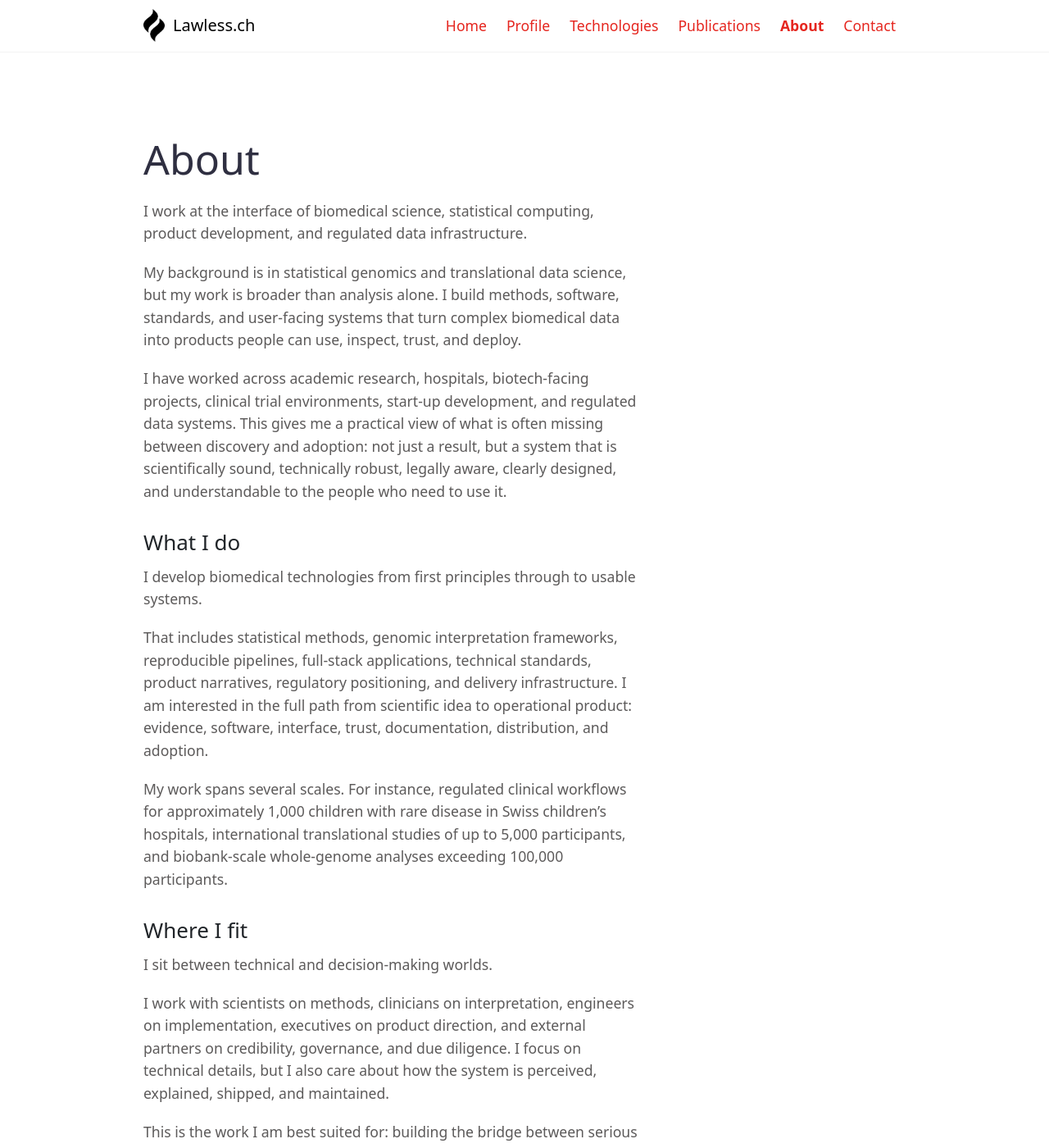
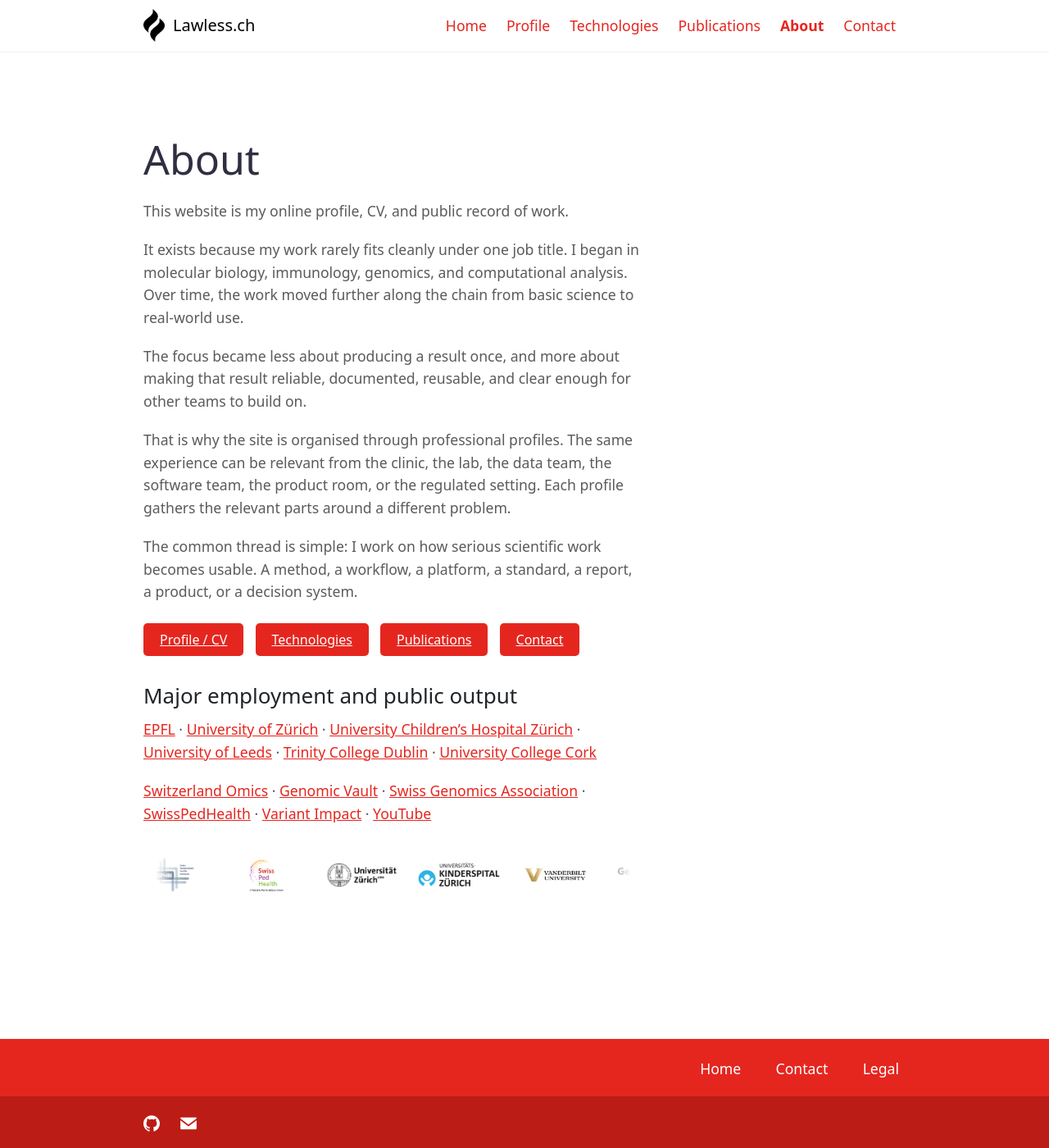
Before and after one commit to DylanLawless/design, a Jekyll site: the page built from about.md, in a window 1280 px wide and 1400 px high. Shown: the whole window at 82% size. Built offline with Jekyll 4.4.1, drawn with Linux system fonts in a browser that asks for light colours; some of the changed text lies outside the part shown.

Commit message:
about and deep tech examples page

```diff
--- a/about.md
+++ b/about.md
@@ -1,51 +1,54 @@
 ---
 title: About
 layout: page
-description: About Dylan Lawless
+description: About this website and professional profile
 permalink: "/about/"
 intro_image_absolute: true
 intro_image_hide_on_mobile: false
 ---
 
-I work at the interface of biomedical science, statistical computing, product development, and regulated data infrastructure.
+This website is my online profile, CV, and public record of work.
 
-My background is in statistical genomics and translational data science, but my work is broader than analysis alone. I build methods, software, standards, and user-facing systems that turn complex biomedical data into products people can use, inspect, trust, and deploy.
+It exists because my work rarely fits cleanly under one job title. I began in molecular biology, immunology, genomics, and computational analysis. Over time, the work moved further along the chain from basic science to real-world use.
 
-I have worked across academic research, hospitals, biotech-facing projects, clinical trial environments, start-up development, and regulated data systems. This gives me a practical view of what is often missing between discovery and adoption: not just a result, but a system that is scientifically sound, technically robust, legally aware, clearly designed, and understandable to the people who need to use it.
+The focus became less about producing a result once, and more about making that result reliable, documented, reusable, and clear enough for other teams to build on.
 
-## What I do
+That is why the site is organised through professional profiles. The same experience can be relevant from the clinic, the lab, the data team, the software team, the product room, or the regulated setting. Each profile gathers the relevant parts around a different problem.
 
-I develop biomedical technologies from first principles through to usable systems.
+The common thread is simple: I work on how serious scientific work becomes usable. A method, a workflow, a platform, a standard, a report, a product, or a decision system.
 
-That includes statistical methods, genomic interpretation frameworks, reproducible pipelines, full-stack applications, technical standards, product narratives, regulatory positioning, and delivery infrastructure. I am interested in the full path from scientific idea to operational product: evidence, software, interface, trust, documentation, distribution, and adoption.
+<div class="profile-actions">
+  <a href="{{ '/profile/' | relative_url }}" class="button-link">
+    Profile / CV
+  </a>
 
-My work spans several scales. For instance, regulated clinical workflows for approximately 1,000 children with rare disease in Swiss children’s hospitals, international translational studies of up to 5,000 participants, and biobank-scale whole-genome analyses exceeding 100,000 participants.
+  <a href="{{ '/technologies/' | relative_url }}" class="button-link secondary">
+    Technologies
+  </a>
 
-## Where I fit
+  <a href="{{ '/publications/' | relative_url }}" class="button-link secondary">
+    Publications
+  </a>
 
-I sit between technical and decision-making worlds.
+  <a href="{{ '/contact/' | relative_url }}" class="button-link secondary">
+    Contact
+  </a>
+</div>
 
-I work with scientists on methods, clinicians on interpretation, engineers on implementation, executives on product direction, and external partners on credibility, governance, and due diligence. I focus on technical details, but I also care about how the system is perceived, explained, shipped, and maintained.
+## Major employment and public output
 
-This is the work I am best suited for: building the bridge between serious biomedical science and products that can survive outside the lab.
+[EPFL](https://www.epfl.ch/en/) ·
+[University of Zürich](https://www.uzh.ch/de.html) ·
+[University Children’s Hospital Zürich](https://www.kispi.uzh.ch/) ·
+[University of Leeds](https://www.leeds.ac.uk/) ·
+[Trinity College Dublin](https://www.tcd.ie/) ·
+[University College Cork](https://www.ucc.ie/)
 
-## How I think about products
+[Switzerland Omics](http://switzerlandomics.ch/) ·
+[Genomic Vault](https://genomicvault.switzerlandomics.ch) ·
+[Swiss Genomics Association](https://www.swissgenomicsassociation.ch) ·
+[SwissPedHealth](https://swisspedhealth.com/) ·
+[Variant Impact](https://variantimpact.vercel.app) ·
+[YouTube](https://www.youtube.com/@SwitzerlandOmics)
 
-A biomedical product is not just code, a model, or a report.
-
-It is a complete system of evidence, design, trust, operation, and communication. The statistics need to be defensible. The software needs to be reproducible. The data flow needs to be governed. The interface needs to make sense. The message needs to be precise. The regulatory boundary needs to be clear.
-
-When those layers are aligned, a complex technology becomes usable.
-
-## Current work
-
-I am a senior scientist at the University of Zürich and University Children’s Hospital Zürich, working across paediatric genomics, intensive care, rare disease, and national data infrastructure.
-
-I also founded Switzerland Omics to translate peer-reviewed genomics research into deployable products, standards, and regulated data infrastructure for research, healthcare, and industry.
-
-I co-founded the Swiss Genomics Association to help build independent standards and organisational infrastructure for verifiable evidence in omics and clinical data systems.
-## Background
-
-I completed a PhD in Medicine at the University of Leeds, an MSc in Immunology at Trinity College Dublin, and a BSc in Microbiology at University College Cork.
-
-My interests include statistical genomics, Bayesian inference, multi-omics, scientific software, clinical data systems, product development, evidence standards, and regulated biomedical workflows.
+{% include collaborator_logo_marquee.html colour=true gap="1rem" slot="100px" speed="45s" %}
```
Also changed, not shown: profile.md (+2 -2 lines), profiles/deep_tech_product_strategy.md (+13 -0 lines), 1 other file.
